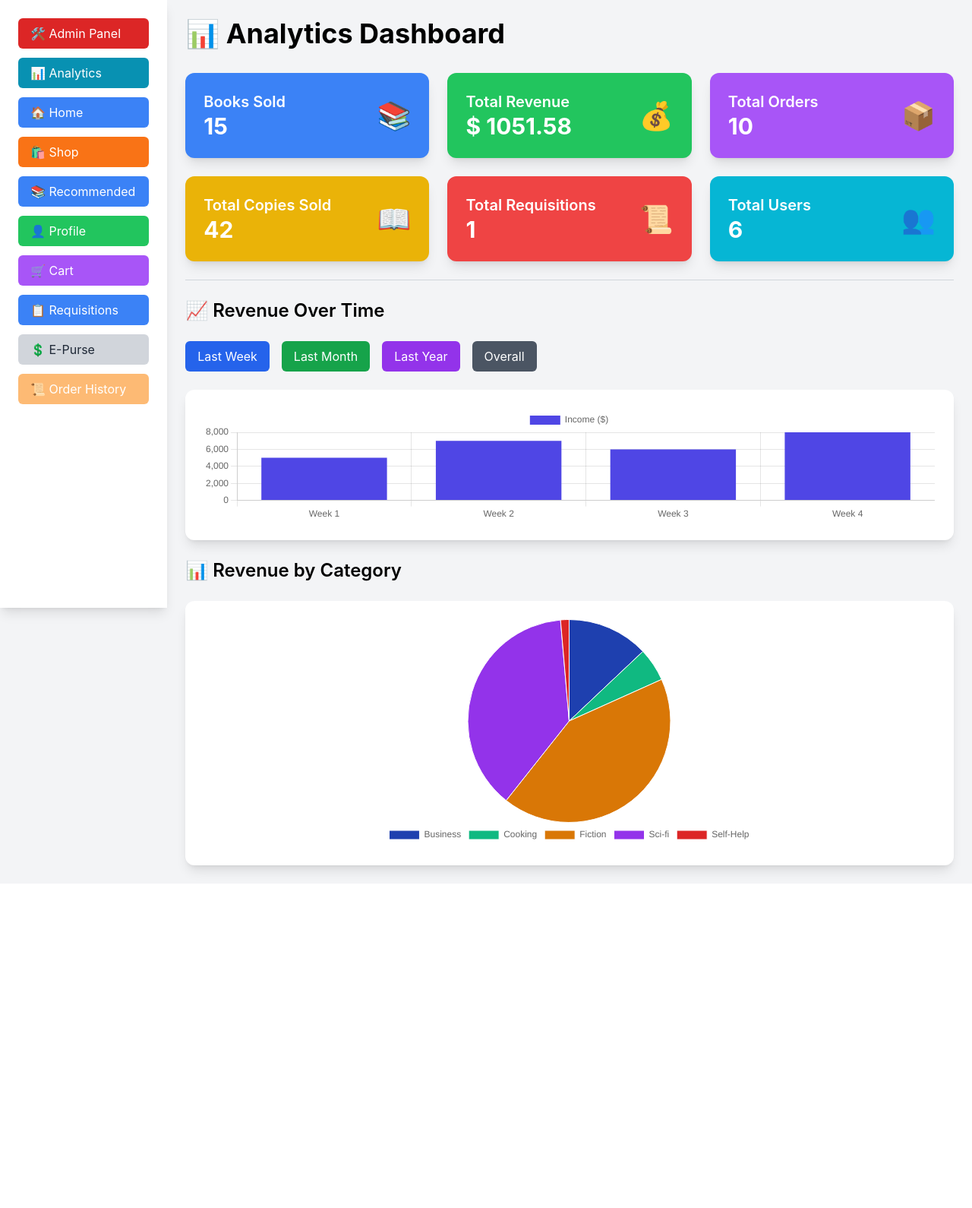
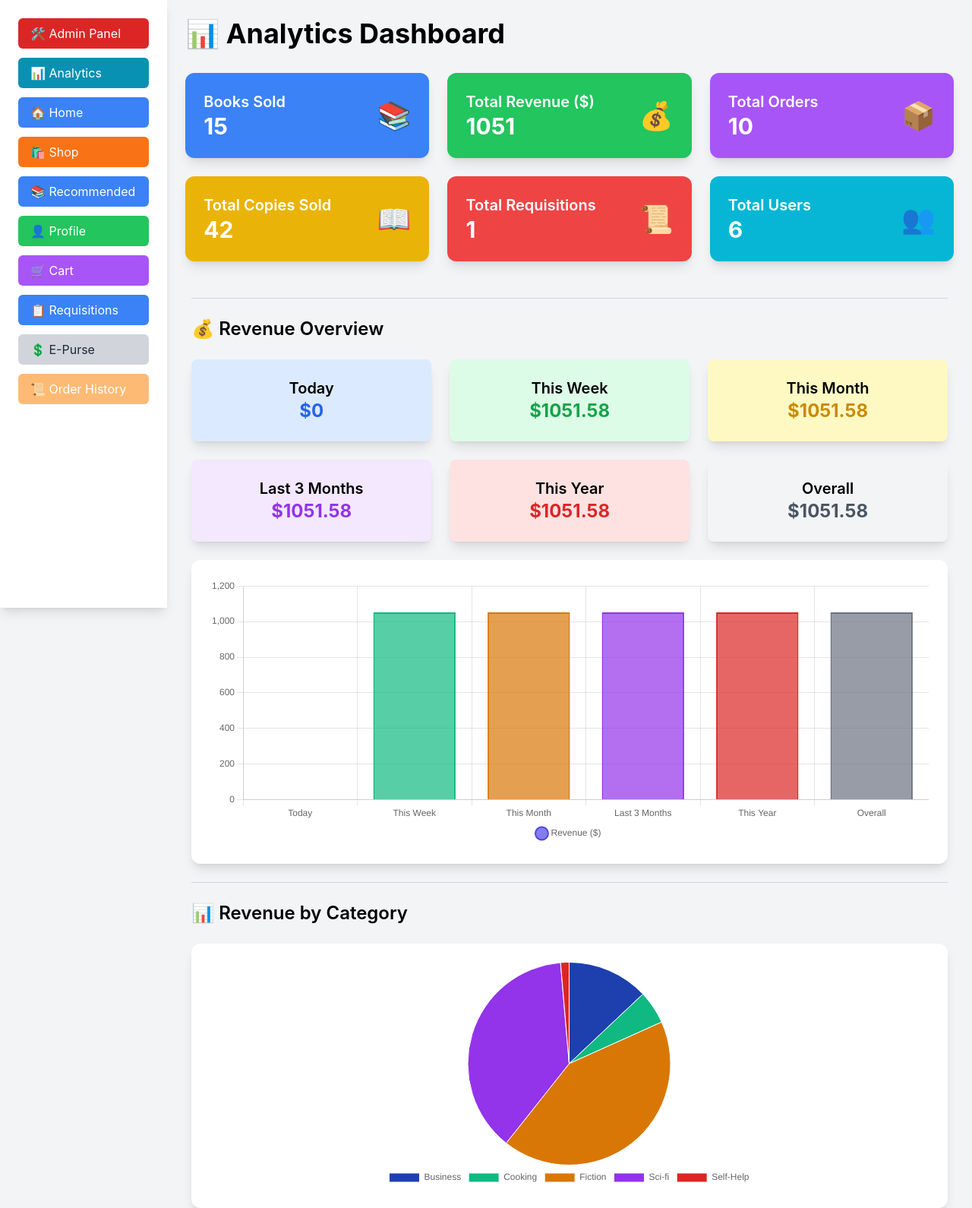
Before and after one commit to sandeep-shaw10/online_bookstore, a Django app: page /analytics/ in a window 1280 px wide. Shown: the part 72-1662 px from the top of the page at 76% size. Before the commit the page ends 1231 px from the top, so only its background shows below. Run offline with Django 5.2, Linux system fonts and the light colour scheme; a user stored in the database is signed in; data comes from the database, SQL or seed files in the repository; both versions use the stored data as it was after the commit; some libraries are stand-ins or nearby versions.

Commit message:
Analytics

```diff
--- a/bookstore/views.py
+++ b/bookstore/views.py
@@ -1,7 +1,7 @@
 from django.shortcuts import render, redirect, get_object_or_404
 from django.db.models import Q, Avg, Sum, Count
 from django.contrib.auth import authenticate, login, logout
-from django.contrib.auth.decorators import login_required
+from django.contrib.auth.decorators import login_required, user_passes_test
 from django.contrib.auth.models import User
 from store.models import Book, Writer, Category
 from django.contrib import messages
@@ -15,6 +15,10 @@ from django.db.models import F, Sum, FloatField
 import json
 
 
+
+# Function to check if user is admin
+def is_admin(user):
+    return user.is_authenticated and user.is_staff
 
 # Public Home Page
 def home(request):
@@ -281,6 +285,7 @@ def decrease_quantity(request, cart_id):
 
 
 @login_required(login_url='login')
+@user_passes_test(is_admin, login_url='login')  # Redirect non-admins to login
 def analytics(request):
     books_sold = OrderItem.objects.count()
     total_books_sold = OrderItem.objects.aggregate(total=Sum("quantity"))["total"] or 0
@@ -291,13 +296,6 @@ def analytics(request):
     total_orders = Order.objects.count()
     total_requisitions = Requisition.objects.count()
     total_users = User.objects.count()
-
-    today = now()
-
-    revenue_last_week = Order.objects.filter(status="Paid", timestamp__gte=today - timedelta(days=7)).aggregate(total=Sum("total_price"))["total"] or 0
-    revenue_last_month = Order.objects.filter(status="Paid", timestamp__gte=today - timedelta(days=30)).aggregate(total=Sum("total_price"))["total"] or 0
-    revenue_last_year = Order.objects.filter(status="Paid", timestamp__gte=today - timedelta(days=365)).aggregate(total=Sum("total_price"))["total"] or 0
-    revenue_overall = Order.objects.filter(status="Paid").aggregate(total=Sum("total_price"))["total"] or 0
 
     categories = (
         OrderItem.objects
@@ -310,6 +308,30 @@ def analytics(request):
         for cat in categories
     }
 
+    today = now()
+
+    # Revenue calculations with Decimal to float conversion
+    def get_revenue(queryset):
+        total = queryset.aggregate(total=Sum("total_price"))["total"] or Decimal(0)
+        return float(total)  # Convert to float to make it JSON serializable
+
+    revenue_today = get_revenue(Order.objects.filter(status="Paid", timestamp__date=today.date()))
+    revenue_this_week = get_revenue(Order.objects.filter(status="Paid", timestamp__gte=today - timedelta(days=7)))
+    revenue_this_month = get_revenue(Order.objects.filter(status="Paid", timestamp__gte=today - timedelta(days=30)))
+    revenue_last_3_months = get_revenue(Order.objects.filter(status="Paid", timestamp__gte=today - timedelta(days=90)))
+    revenue_this_year = get_revenue(Order.objects.filter(status="Paid", timestamp__gte=today - timedelta(days=365)))
+    revenue_overall = get_revenue(Order.objects.filter(status="Paid"))
+
+    # Store revenue data in JSON-safe format
+    revenue_data = {
+        "today": round(revenue_today, 2),
+        "this_week": round(revenue_this_week, 2),
+        "this_month": round(revenue_this_month, 2),
+        "last_3_months": round(revenue_last_3_months, 2),
+        "this_year": round(revenue_this_year, 2),
+        "overall": round(revenue_overall, 2),
+    }
+
     context = {
         "books_sold": books_sold,
         "total_books_sold": total_books_sold,
@@ -318,12 +340,7 @@ def analytics(request):
         "total_requisitions": total_requisitions,
         "total_users": total_users,
         "template_name": "dashboard/analytics.html",
-        "revenue_data": {
-            "last_week": round(revenue_last_week, 2),
-            "last_month": round(revenue_last_month, 2),
-            "last_year": round(revenue_last_year, 2),
-            "overall": round(revenue_overall, 2),
-        },
+        "revenue_data": json.dumps(revenue_data),
         "category_data": json.dumps(category_data)
     }
 
--- a/templates/dashboard/analytics.html
+++ b/templates/dashboard/analytics.html
@@ -6,7 +6,7 @@
         <div class="bg-blue-500 text-white p-6 rounded-xl shadow-lg flex items-center justify-between">
             <div>
                 <h2 class="text-xl font-semibold">Books Sold</h2>
-                <p class="text-3xl font-bold">{{ books_sold }}</p>
+                <p class="text-3xl font-bold count" data-target="{{ books_sold }}">0</p>
             </div>
             <span class="text-4xl">📚</span>
         </div>
@@ -14,8 +14,8 @@
         <!-- Total Revenue -->
         <div class="bg-green-500 text-white p-6 rounded-xl shadow-lg flex items-center justify-between">
             <div>
-                <h2 class="text-xl font-semibold">Total Revenue</h2>
-                <p class="text-3xl font-bold">$ {{ total_revenue }}</p>
+                <h2 class="text-xl font-semibold">Total Revenue ($)</h2>
+                <p class="text-3xl font-bold count" data-target="{{ total_revenue }}">0</p>
             </div>
             <span class="text-4xl">💰</span>
         </div>
@@ -24,7 +24,7 @@
         <div class="bg-purple-500 text-white p-6 rounded-xl shadow-lg flex items-center justify-between">
             <div>
                 <h2 class="text-xl font-semibold">Total Orders</h2>
-                <p class="text-3xl font-bold">{{ total_orders }}</p>
+                <p class="text-3xl font-bold count" data-target="{{ total_orders }}">0</p>
             </div>
             <span class="text-4xl">📦</span>
         </div>
@@ -33,7 +33,7 @@
         <div class="bg-yellow-500 text-white p-6 rounded-xl shadow-lg flex items-center justify-between">
             <div>
                 <h2 class="text-xl font-semibold">Total Copies Sold</h2>
-                <p class="text-3xl font-bold">{{ total_books_sold }}</p>
+                <p class="text-3xl font-bold count" data-target="{{ total_books_sold }}">0</p>
             </div>
             <span class="text-4xl">📖</span>
         </div>
@@ -42,7 +42,7 @@
         <div class="bg-red-500 text-white p-6 rounded-xl shadow-lg flex items-center justify-between">
             <div>
                 <h2 class="text-xl font-semibold">Total Requisitions</h2>
-                <p class="text-3xl font-bold">{{ total_requisitions }}</p>
+                <p class="text-3xl font-bold count" data-target="{{ total_requisitions }}">0</p>
             </div>
             <span class="text-4xl">📜</span>
         </div>
@@ -51,33 +51,65 @@
         <div class="bg-cyan-500 text-white p-6 rounded-xl shadow-lg flex items-center justify-between">
             <div>
                 <h2 class="text-xl font-semibold">Total Users</h2>
-                <p class="text-3xl font-bold">{{ total_users }}</p>
+                <p class="text-3xl font-bold count" data-target="{{ total_users }}">0</p>
             </div>
             <span class="text-4xl">👥</span>
         </div>
     </div>
+    </div>
 
-    <hr class="my-6 border-gray-300">
+    <hr class="my-6 mx-8 border-gray-300">
 
     <!-- Filters for Bar Chart -->
-    <h2 class="text-2xl font-semibold  my-6">📈 Revenue Over Time</h2>
-    <div class="flex space-x-4 mb-6">
-        <button class="filter-btn px-4 py-2 bg-blue-600 text-white rounded-md hover:bg-blue-700" data-filter="last_week">Last Week</button>
-        <button class="filter-btn px-4 py-2 bg-green-600 text-white rounded-md hover:bg-green-700" data-filter="last_month">Last Month</button>
-        <button class="filter-btn px-4 py-2 bg-purple-600 text-white rounded-md hover:bg-purple-700" data-filter="last_year">Last Year</button>
-        <button class="filter-btn px-4 py-2 bg-gray-600 text-white rounded-md hover:bg-gray-700" data-filter="overall">Overall</button>
+    <div class="mx-8">
+        <h2 class="text-2xl font-semibold my-6">💰 Revenue Overview</h2>
+
+        <!-- Cards for Revenue Summary -->
+        <div class="grid grid-cols-3 gap-6 mb-6">
+            <div class="bg-blue-100 p-6 rounded-lg text-center shadow-lg">
+                <h3 class="text-xl font-semibold">Today</h3>
+                <p class="text-2xl font-bold text-blue-600" id="revenue_today">$0.00</p>
+            </div>
+            <div class="bg-green-100 p-6 rounded-lg text-center shadow-lg">
+                <h3 class="text-xl font-semibold">This Week</h3>
+                <p class="text-2xl font-bold text-green-600" id="revenue_this_week">$0.00</p>
+            </div>
+            <div class="bg-yellow-100 p-6 rounded-lg text-center shadow-lg">
+                <h3 class="text-xl font-semibold">This Month</h3>
+                <p class="text-2xl font-bold text-yellow-600" id="revenue_this_month">$0.00</p>
+            </div>
+            <div class="bg-purple-100 p-6 rounded-lg text-center shadow-lg">
+                <h3 class="text-xl font-semibold">Last 3 Months</h3>
+                <p class="text-2xl font-bold text-purple-600" id="revenue_last_3_months">$0.00</p>
+            </div>
+            <div class="bg-red-100 p-6 rounded-lg text-center shadow-lg">
+                <h3 class="text-xl font-semibold">This Year</h3>
+                <p class="text-2xl font-bold text-red-600" id="revenue_this_year">$0.00</p>
+            </div>
+            <div class="bg-gray-100 p-6 rounded-lg text-center shadow-lg">
+                <h3 class="text-xl font-semibold">Overall</h3>
+                <p class="text-2xl font-bold text-gray-600" id="revenue_overall">$0.00</p>
+            </div>
         </div>
 
-    <!-- Bar Chart (Income Over Time) -->
-    <div class="bg-white p-6 rounded-xl shadow-lg">
-        <canvas id="incomeChart"></canvas>
+        <!-- Line Chart (Revenue Trend) -->
+        <div class="bg-white p-6 rounded-xl shadow-lg" style="height: 400px;">  <!-- Increased height -->
+            <canvas id="revenueTrendChart"></canvas>
         </div>
 
+    </div>
+
+
+    <hr class="my-6 mx-8 border-gray-300">
+
+    <div class="mx-8">
         <h2 class="text-2xl font-semibold  my-6">📊 Revenue by Category</h2>
         <!-- Pie Chart (Income by Category) -->
         <div class="bg-white p-6 rounded-xl shadow-lg">
             <canvas id="categoryChart"></canvas>
         </div>
+    </div>
+
 </div>
 
 <!-- Chart.js Script -->
@@ -112,42 +144,114 @@
             }
         });
 
-        // 📊 Bar Chart: Income Over Time
-        var ctxBar = document.getElementById("incomeChart").getContext("2d");
-        var incomeChart = new Chart(ctxBar, {
+        let revenueData = JSON.parse('{{ revenue_data|safe }}');
+
+        // Update cards with revenue data
+        document.getElementById("revenue_today").innerText = `$${revenueData.today}`;
+        document.getElementById("revenue_this_week").innerText = `$${revenueData.this_week}`;
+        document.getElementById("revenue_this_month").innerText = `$${revenueData.this_month}`;
+        document.getElementById("revenue_last_3_months").innerText = `$${revenueData.last_3_months}`;
+        document.getElementById("revenue_this_year").innerText = `$${revenueData.this_year}`;
+        document.getElementById("revenue_overall").innerText = `$${revenueData.overall}`;
+
+        // Line Chart
+        var ctxBar = document.getElementById("revenueTrendChart").getContext("2d");
+
+var revenueTrendChart = new Chart(ctxBar, {
     type: "bar",
     data: {
-                labels: ["Week 1", "Week 2", "Week 3", "Week 4"],
+        labels: ["Today", "This Week", "This Month", "Last 3 Months", "This Year", "Overall"],
         datasets: [{
-                    label: "Income ($)",
-                    data: [5000, 7000, 6000, 8000],  // Dummy data, replace with real data
-                    backgroundColor: "#4F46E5"
+            label: "Revenue ($)",
+            data: Object.values(revenueData),
+            backgroundColor: [
+                "rgba(79, 70, 229, 0.7)",   // Purple
+                "rgba(16, 185, 129, 0.7)",  // Green
+                "rgba(217, 119, 6, 0.7)",   // Orange
+                "rgba(147, 51, 234, 0.7)",  // Purple
+                "rgba(220, 38, 38, 0.7)",   // Red
+                "rgba(107, 114, 128, 0.7)"  // Gray
+            ], // 70% opacity
+            borderColor: [
+                "#4F46E5", "#10B981", "#D97706", "#9333EA", "#DC2626", "#6B7280"
+            ],
+            borderWidth: 2, // 🔹 Visible borders
+            hoverBackgroundColor: "rgba(0, 0, 0, 0.2)" // Darker on hover
         }]
     },
     options: {
         responsive: true,
         maintainAspectRatio: false,
         scales: {
-                    y: { beginAtZero: true }
+            y: {
+                beginAtZero: true
+            }
+        },
+        plugins: {
+            legend: {
+                position: "bottom",
+                labels: {
+                    usePointStyle: true
+                }
+            }
+        },
+        onClick: function(event, elements) {
+            if (elements.length > 0) {
+                var index = elements[0].index;
+                revenueTrendChart.getDatasetMeta(0).data[index].hidden = !revenueTrendChart.getDatasetMeta(0).data[index].hidden;
+                revenueTrendChart.update();
+            }
         }
     }
 });
 
-        // 🏷️ Dynamic Filtering for Bar Chart
-        document.querySelectorAll(".filter-btn").forEach(button => {
-            button.addEventListener("click", function () {
-                let filterType = this.getAttribute("data-filter");
 
-                // Fetch new data based on the selected filter
-                let newData;
-                if (filterType === "last_week") newData = [4000, 5000, 6000, 7000];
-                else if (filterType === "last_month") newData = [7000, 8000, 9000, 10000];
-                else if (filterType === "last_year") newData = [50000, 60000, 70000, 80000];
-                else newData = [5000, 7000, 6000, 8000]; // Default overall
 
-                incomeChart.data.datasets[0].data = newData;
-                incomeChart.update();
+
+        /*
+const config = {
+  type: 'bar',
+  data: data,
+  options: {
+    responsive: true,
+    plugins: {
+      legend: {
+        position: 'top',
+      },
+      title: {
+        display: true,
+        text: 'Chart.js Bar Chart'
+      }
+    }
+  },
+}
+        */
+
+        // Count Up Animations
+        window.onload = function () {
+            function animateCount(element, target) {
+                let start = 0;
+                let duration = 3000;
+                let step = Math.ceil(target / (duration / 30));
+                function update() {
+                    start += step;
+                    if (start >= target) {
+                        element.innerText = target;
+                    } else {
+                        element.innerText = start;
+                        requestAnimationFrame(update);
+                    }
+                }
+                update();
+            }
+
+            const counters = document.querySelectorAll(".count");
+            counters.forEach(counter => {
+                const target = parseInt(counter.getAttribute("data-target"));
+                animateCount(counter, target);
             });
-        });
+        };
+
+
     });
 </script>
```
Also changed, not shown: db.sqlite3. Lines whose indentation alone changed are shown as unchanged.
